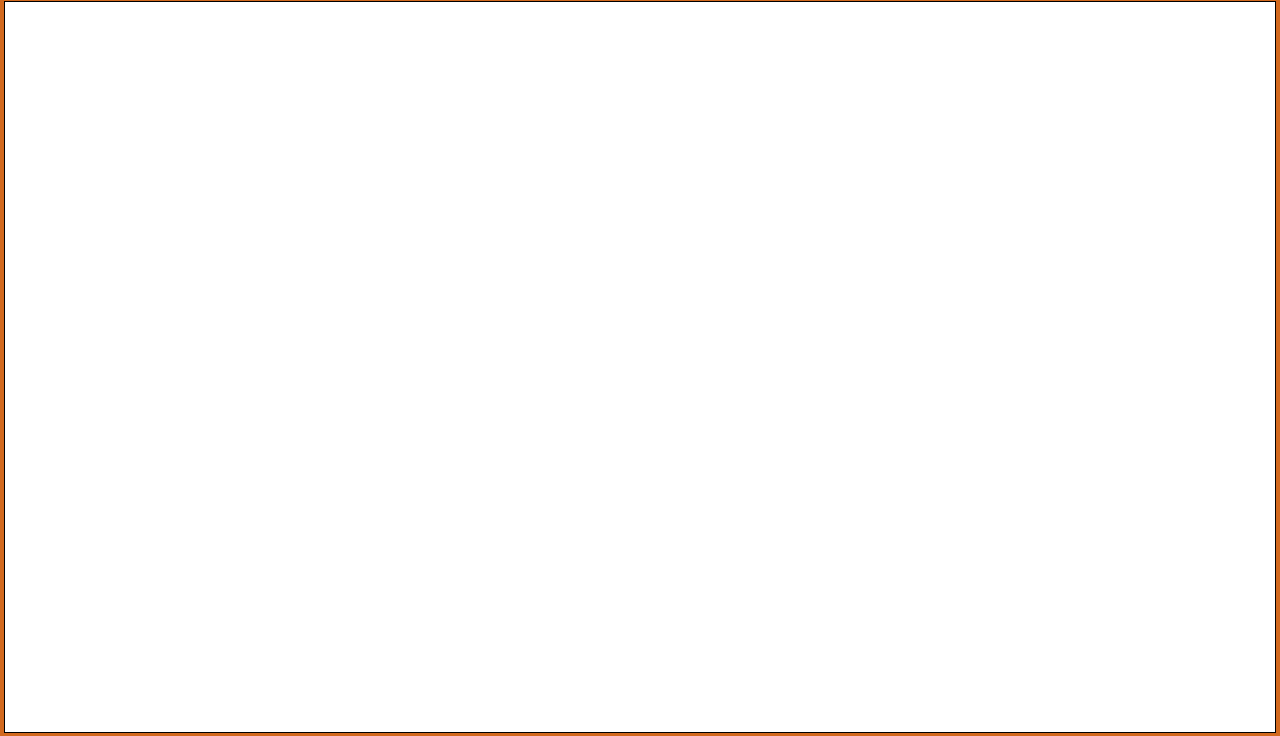
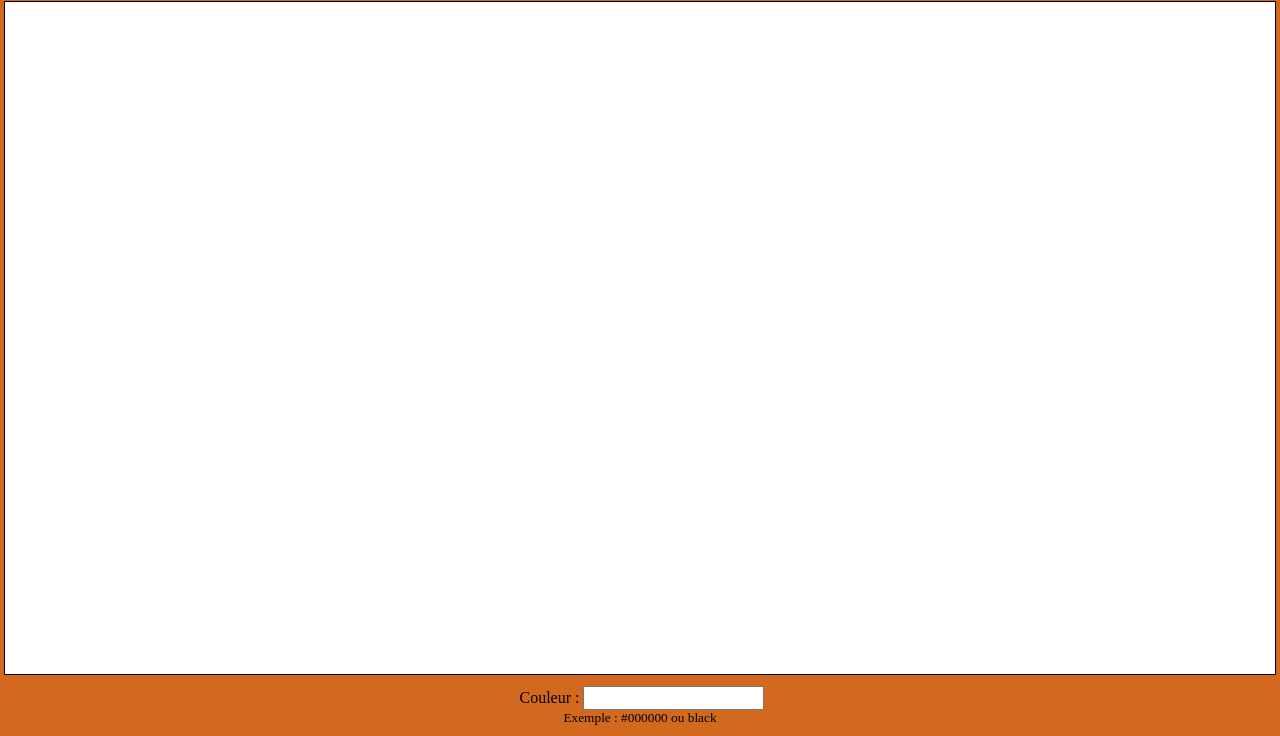
Before and after one commit to tosbas/canvas-draw-area, a plain HTML site: page index.html in a window 1280 px wide. Shown: the part 64-800 px from the top of the page. Drawn offline with Linux system fonts and the light colour scheme.

Commit message:
ajout choix couleur

```diff
--- a/CSS/style.css
+++ b/CSS/style.css
@@ -8,6 +8,9 @@ body {
     height: 100%;
     background-color: chocolate;
     overscroll-behavior-y: contain;
+    display: flex;
+    flex-direction: column;
+    align-items: center;
 }
 
 h1 {
@@ -40,3 +43,13 @@ div {
     display: flex;
     justify-content: center;
 }
+
+#colorSelect {
+    position: absolute;
+    bottom: 0vh;
+    width: 100vw;
+    background-color: chocolate;
+    padding: 10px;
+    display: flex;
+    flex-direction: column;
+}
--- a/index.html
+++ b/index.html
@@ -17,7 +17,14 @@
     <input type="number" id="penSize" value="5">
   </div>
 
+  <div id="colorSelect">
+    <div>
+      <p>Couleur :</p>
+      <input id="color" type="text">
+    </div>
+    <div id="ex"><small>Exemple : #000000 ou black</small></div>
 
+  </div>
 
   <canvas></canvas>
 
--- a/main.js
+++ b/main.js
@@ -3,9 +3,10 @@
     const reset = document.getElementById('reset');
     const penSize = document.getElementById("penSize");
     const errorText = document.createElement("p");
+    const color = document.getElementById("color");
 
     canvas.width = window.innerWidth - 10;
-    canvas.height = window.innerHeight - 70;
+    canvas.height = window.innerHeight - 128;
 
 
     // resize automatique
@@ -33,13 +34,9 @@
         paintingIsPresent = true;
 
         ctx.lineWidth = penSize.value;
-        // ctx.beginPath();
-        // ctx.fillStyle = "black";
-        // ctx.arc(e.clientX - 5, e.clientY - 65, penSize.value, 0, 2 * Math.PI);
-        // ctx.stroke();
-        // ctx.fill();
         ctx.lineCap = "round";
         ctx.lineTo(e.clientX - 5, e.clientY - 65);
+        ctx.strokeStyle = color.value;
         ctx.stroke();
         ctx.beginPath();
         ctx.moveTo(e.clientX - 5, e.clientY - 65);
@@ -85,8 +82,6 @@
 
     })
 
-    document.addEventListener("keydown", clear)
-
     canvas.addEventListener("mousedown", startPosition)
 
     canvas.addEventListener("mousemove", draw)
@@ -101,15 +96,10 @@
 
         paintingIsPresent = true;
 
-        // ctx.beginPath();
-        // ctx.fillStyle = "black";
-        // ctx.arc(e.changedTouches[0].clientX - 5, e.changedTouches[0].clientY - 65, penSize.value, 0, 2 * Math.PI);
-        // ctx.stroke();
-        // ctx.fill();
-
         ctx.lineWidth = penSize.value;
         ctx.lineCap = "round";
         ctx.lineTo(e.changedTouches[0].clientX - 5, e.changedTouches[0].clientY - 65);
+        ctx.strokeStyle = color.value;
         ctx.stroke();
         ctx.beginPath();
         ctx.moveTo(e.changedTouches[0].clientX - 5, e.changedTouches[0].clientY - 65);
```
